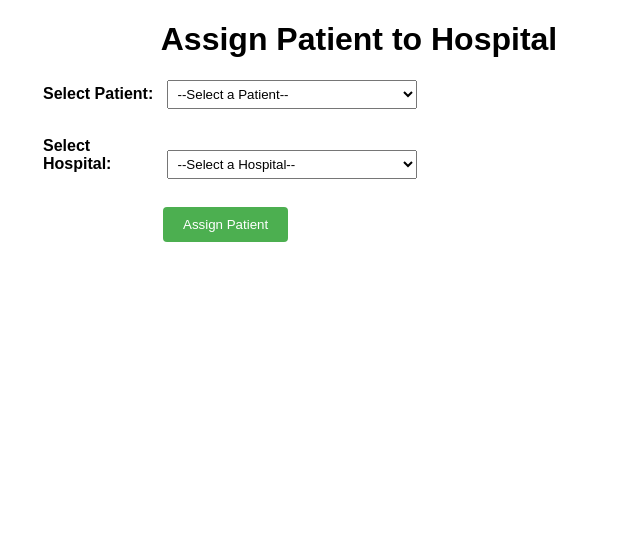
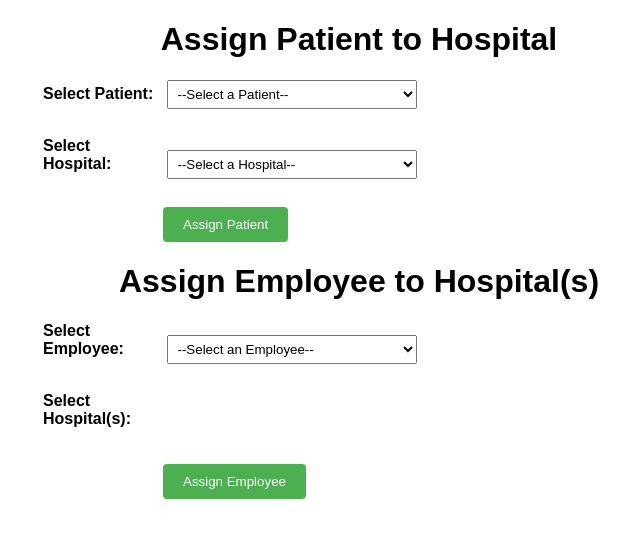
Before and after one commit to Mhmd-Husseini/hospital-front-end, a plain HTML site: page admins.html in a window 1280 px wide. Shown: the whole page, without its empty margins (281-921 px from the left). Drawn offline with nearby package versions, Linux system fonts and the light colour scheme; no server answers.

Commit message:
adding "assign employees to hospitals-html and js"

```diff
--- a/admins.html
+++ b/admins.html
@@ -20,6 +20,22 @@
         <br><br>
         <button type="button" id="assign-patient">Assign Patient</button>
     </form>
+
+    <h1>Assign Employee to Hospital(s)</h1>
+    <form id="assign-form">
+        <label for="employee">Select Employee:</label>
+        <select id="employee">
+            <option value="">--Select an Employee--</option>
+        </select>
+        <br><br>
+        <label>Select Hospital(s):</label>
+        <div id="hospitals">
+
+        </div>
+        <br><br>
+        <button type="button" id="assign-btn">Assign Employee</button>
+    </form>
+
     <script src="https://unpkg.com/axios/dist/axios.min.js"></script>
     <script src="js/admins.js"></script>
 </body>
```
